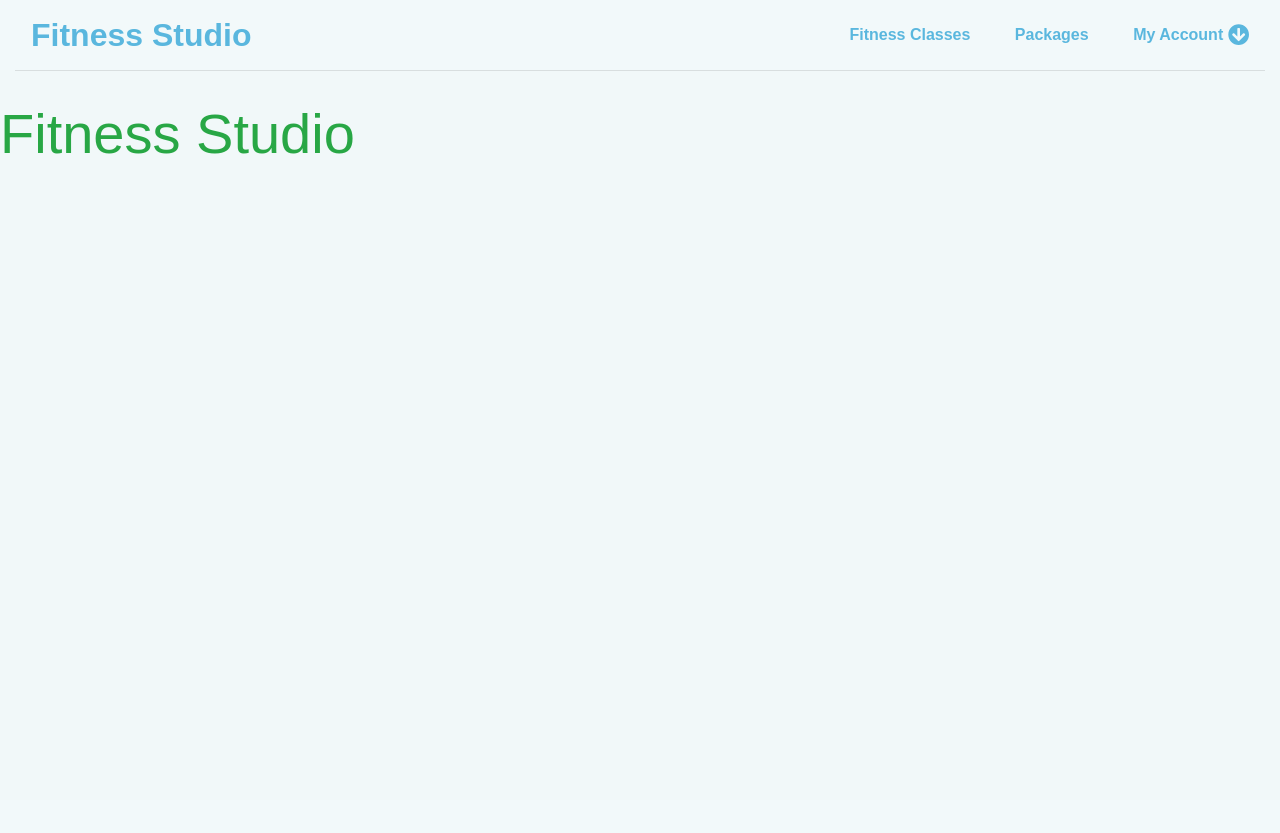
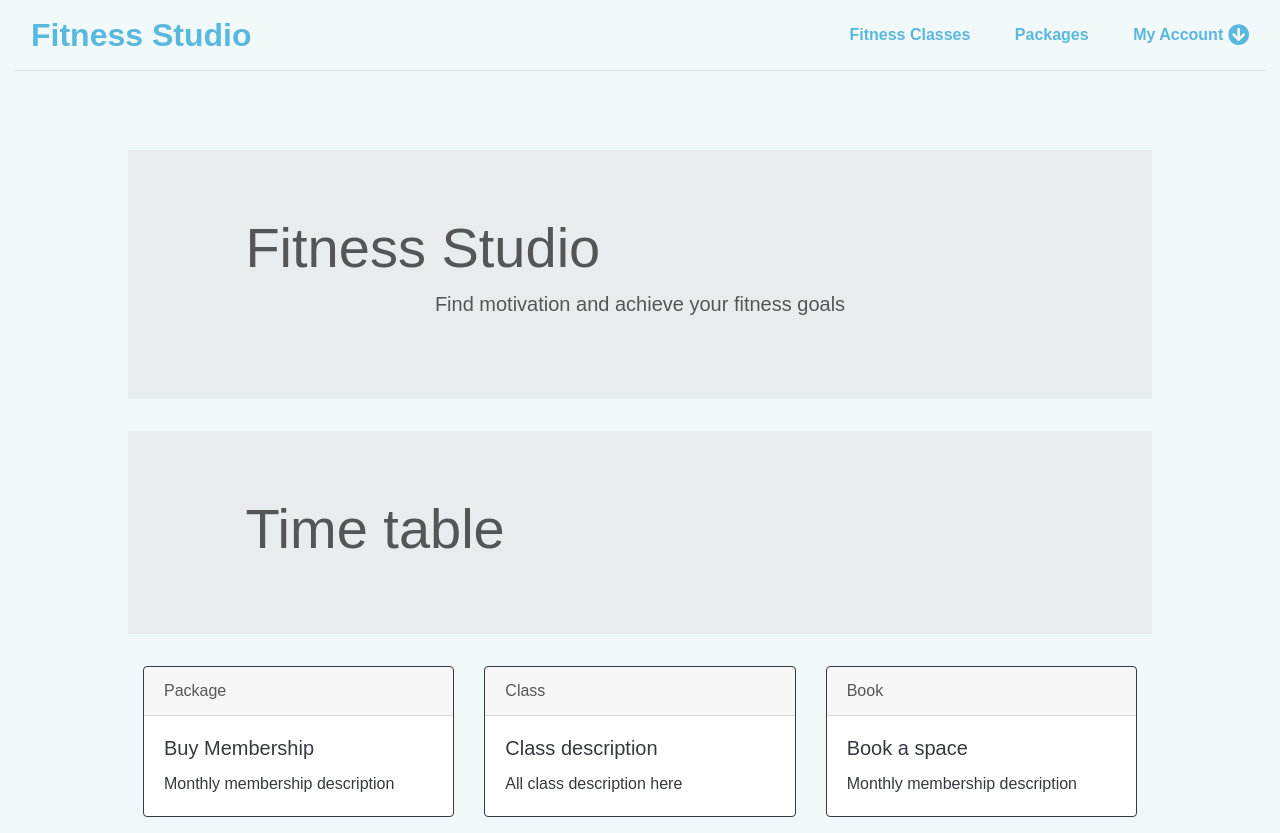
Before and after one commit to Code-Institute-Submissions/marcin-kli-MS4_MayResub, a Django app: page / in a window 1280 px wide. Before the commit the page ends 154 px from the top, so only its background shows below. Run offline with Django 3.2, Linux system fonts and the light colour scheme; some libraries are stand-ins or nearby versions.

Commit message:
add boilerplate to home app landing page

```diff
--- a/home/templates/home/index.html
+++ b/home/templates/home/index.html
@@ -2,5 +2,48 @@
 {% load static %}
 
 {% block content %}
-    <h1 class="display-4 text-success header-container">Fitness Studio</h1>
+<main class="header-container h-100">
+    <div class="container jumbotron jumbotron-fluid">
+        <div class="container">
+            <h1 class="display-4">Fitness Studio</h1>
+            <p class="lead text-center px-5">Find motivation and achieve your fitness goals</p>
+        </div>
+    </div>
+    <div class="container jumbotron jumbotron-fluid">
+        <div class="container">
+            <h1 class="display-4">Time table </h1>
+        </div>
+    </div>
+    <div class="container">
+        <div class="row card-group">
+            <div class="col-md-6 col-lg-4">
+                <div class="card border-dark mb-3">
+                    <div class="card-header">Package</div>
+                    <div class="card-body text-dark">
+                        <h5 class="card-title">Buy Membership</h5>
+                        <p class="card-text">Monthly membership description </p>
+                    </div>
+                </div>
+            </div>
+            <div class="col-md-6 col-lg-4">
+                <div class="card border-dark mb-3">
+                    <div class="card-header">Class</div>
+                    <div class="card-body text-dark">
+                        <h5 class="card-title">Class description</h5>
+                        <p class="card-text">All class description here</p>
+                    </div>
+                </div>
+            </div>
+            <div class="col-md-6 col-lg-4">
+                <div class="card border-dark mb-3">
+                    <div class="card-header">Book</div>
+                    <div class="card-body text-dark">
+                        <h5 class="card-title">Book a space</h5>
+                        <p class="card-text">Monthly membership description</p>
+                    </div>
+                </div>
+            </div>
+        </div>
+    </div>
+</main>
 {% endblock %}
--- a/static/css/base.css
+++ b/static/css/base.css
@@ -38,6 +38,10 @@ body {
     background-color: #f2f9fa;
 }
 
+.header-container {
+    padding-top: 250px;
+}
+
 /* -------------------------------- Media Queries --------------------------------*/
 
 /* Slightly larger container on xl screens */
@@ -50,7 +54,7 @@ body {
 /* fixed top navbar only on medium and up */
 @media (min-width: 992px) {
     .header-container {
-        padding-top: 100px;
+        padding-top: 150px;
     }
 }
 
```
